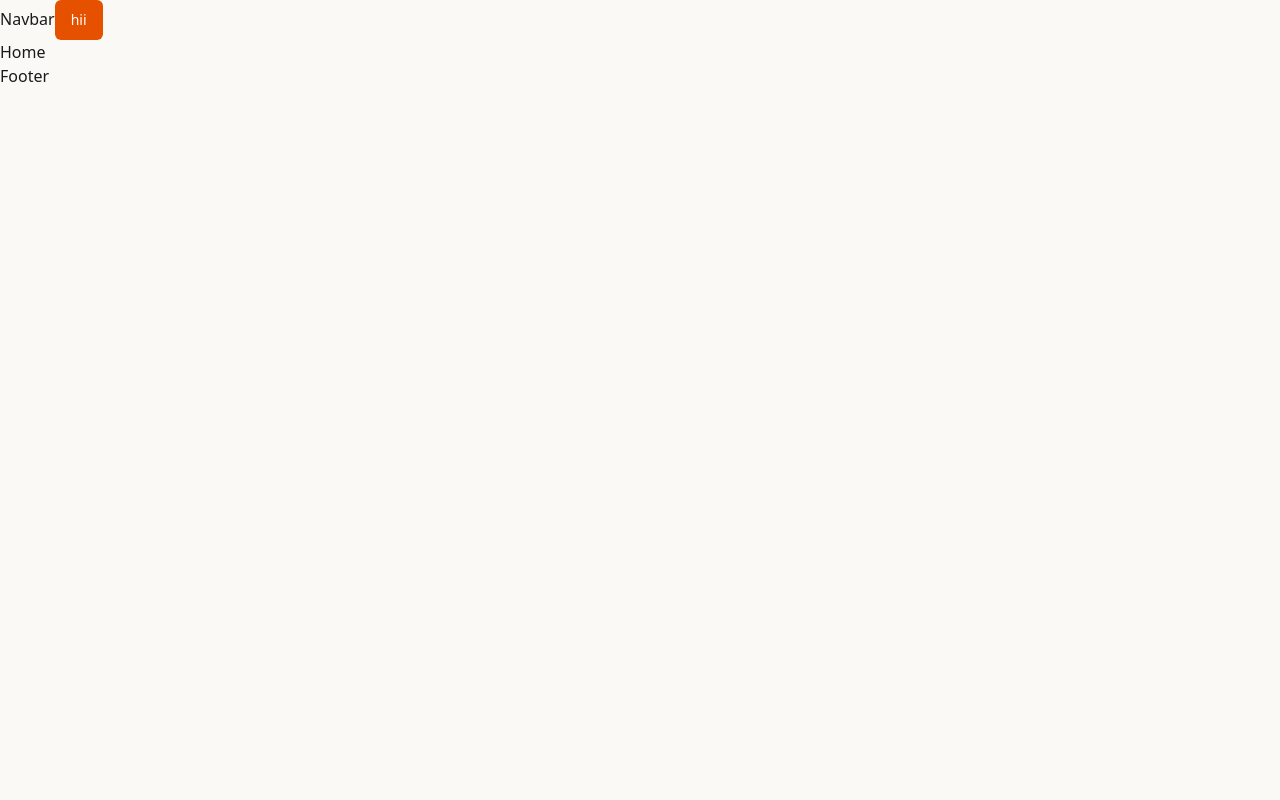
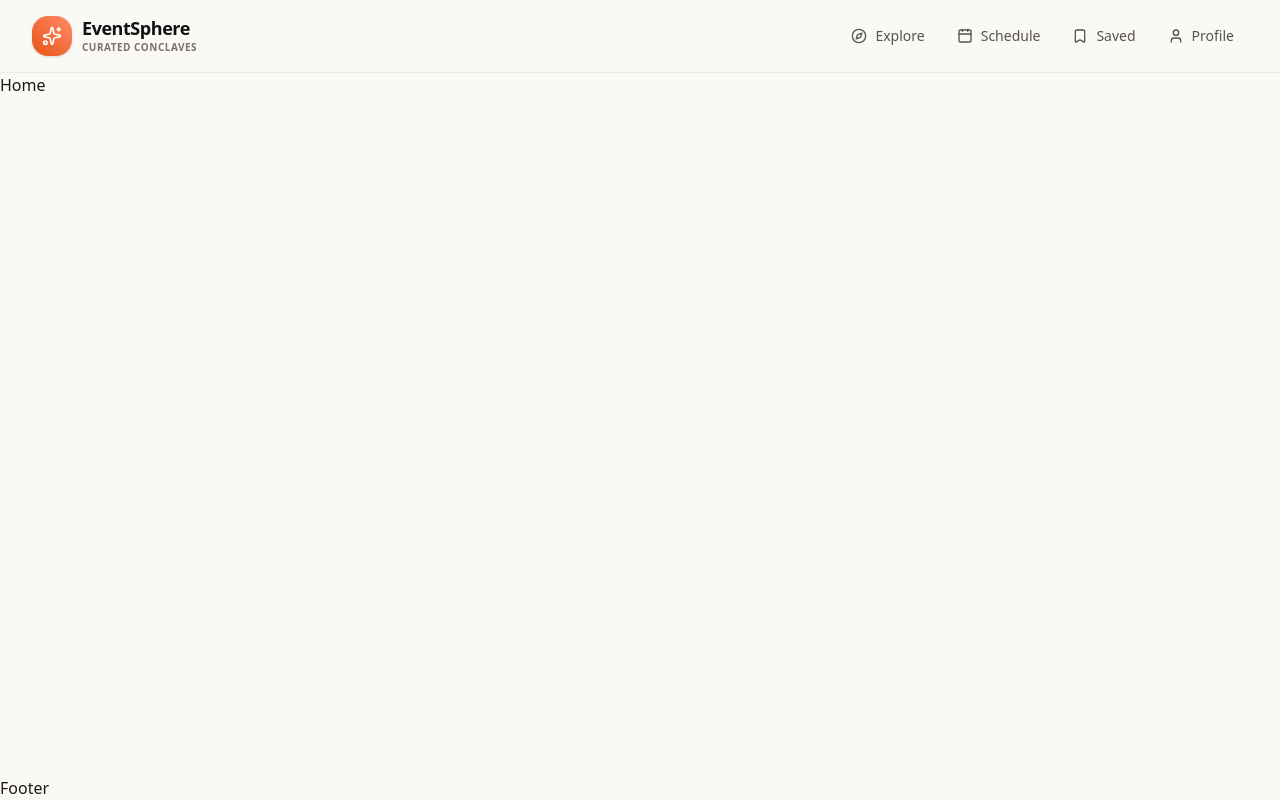
Before and after one commit to nishantsaini2331/EventSphere-frontend, a React (Vite) app: page / in a window 1280 px wide. Built offline with nearby package versions, Linux system fonts and the light colour scheme.

Commit message:
navbar part 1

```diff
--- a/src/App.jsx
+++ b/src/App.jsx
@@ -2,16 +2,17 @@ import { Route, Routes } from "react-router";
 import Footer from "./components/Footer";
 import Navbar from "./components/Navbar";
 import NotFound from "./pages/NotFound";
-import { House } from "lucide-react";
 
 function App() {
   return (
-    <div>
+    <div className="min-h-screen flex flex-col bg-[#FAF9F5] text-stone-900 selection:bg-orange-100 selection:text-[#E65100]">
       <Navbar />
-      <Routes>
-        <Route path="/" element={<h1>Home</h1>} />
-        <Route path="*" element={<NotFound />} />
-      </Routes>
+      <div className="flex-1">
+        <Routes>
+          <Route path="/" element={<h1>Home</h1>} />
+          <Route path="*" element={<NotFound />} />
+        </Routes>
+      </div>
       <Footer />
     </div>
   );
--- a/src/components/Navbar.jsx
+++ b/src/components/Navbar.jsx
@@ -1,13 +1,48 @@
-import React from 'react'
-import { Button } from './ui/button'
+import { Bookmark, Calendar, Compass, Sparkles, User } from "lucide-react";
+import { Link } from "react-router";
 
 function Navbar() {
   return (
-    <div>Navbar
+    <div className="sticky top-0 z-4 w-full bg-[#FAF9F5]/90 backdrop-blur-md border-b border-[#EBE8DF]">
+      <div className="max-w-7xl mx-auto px-4 sm:px-6 lg:px-8 flex items-center justify-between h-18">
+        <Link to="/" className="flex items-center gap-2.5 group">
+          <div className="w-10 h-10 rounded-2xl bg-linear-to-tr from-[#E65100] to-[#FF8A65] flex items-center justify-center text-white shadow-sm group-hover:scale-105 transition-transform duration-200">
+            <Sparkles className="w-5 h-5" />
+          </div>
+          <div className="flex flex-col">
+            <span className="font-bold text-lg tracking-tight text-[#111] leading-tight">
+              EventSphere
+            </span>
+            <span className="text-[10px] uppercase font-semibold tracking-wider text-stone-500">
+              Curated Conclaves
+            </span>
+          </div>
+        </Link>
 
-        <Button>hii</Button>
+        <div className="hidden md:flex items-center gap-1">
+          <Link to="/explore" className="px-3.5 py-2 text-sm font-medium rounded-xl transition-colors inline-flex items-center gap-2 text-stone-600 hover:text-stone-900 hover:bg-black/3">
+            <Compass className="w-4 h-4" />
+            <span>Explore</span>
+          </Link>
+
+          <Link to="/schedule" className="px-3.5 py-2 text-sm font-medium rounded-xl transition-colors inline-flex items-center gap-2 text-stone-600 hover:text-stone-900 hover:bg-black/3">
+            <Calendar className="w-4 h-4" />
+            <span>Schedule</span>
+          </Link>
+
+          <Link to="/favorites" className="px-3.5 py-2 text-sm font-medium rounded-xl transition-colors inline-flex items-center gap-2 text-stone-600 hover:text-stone-900 hover:bg-black/3">
+            <Bookmark className="w-4 h-4" />
+            <span>Saved</span>
+          </Link>
+
+          <Link to="/profile" className="px-3.5 py-2 text-sm font-medium rounded-xl transition-colors inline-flex items-center gap-2 text-stone-600 hover:text-stone-900 hover:bg-black/3">
+            <User className="w-4 h-4" />
+            <span>Profile</span>
+          </Link>
+        </div>
+      </div>
     </div>
-  )
+  );
 }
 
-export default Navbar
+export default Navbar;
```
